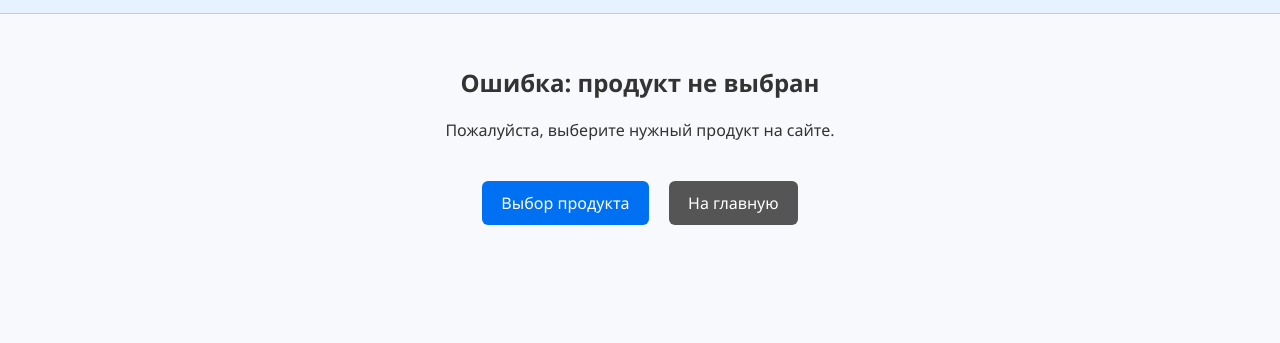
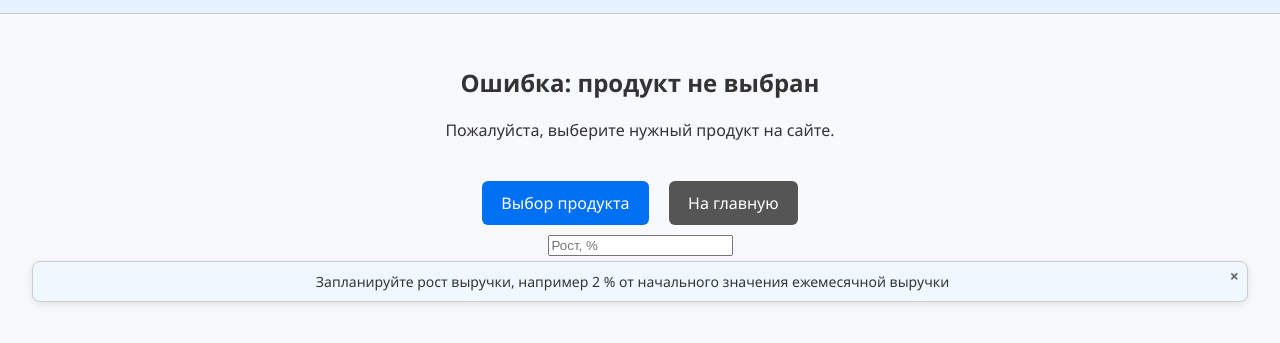
Before and after one commit to DenisNaletov/finServices, a plain HTML site: page index.html in a window 1280 px wide. Shown: the part 59-402 px from the top of the page. Drawn offline with Linux system fonts and the light colour scheme.

Commit message:
Update index.html

```diff
--- a/index.html
+++ b/index.html
@@ -5,6 +5,36 @@
   <meta name="viewport" content="width=device-width, initial-scale=1.0"/>
   <title>FinService Loader</title>
   <link rel="stylesheet" href="style.css" />
+  <style>
+    .input-hint {
+      position: relative;
+      background: #f0f8ff;
+      border: 1px solid #ccc;
+      border-radius: 8px;
+      padding: 10px 25px 10px 10px;
+      font-size: 14px;
+      margin-top: 5px;
+      box-shadow: 0 2px 8px rgba(0,0,0,0.1);
+    }
+
+    .close-tooltip {
+      position: absolute;
+      top: 6px;
+      right: 8px;
+      font-size: 16px;
+      font-weight: bold;
+      color: #666;
+      cursor: pointer;
+      line-height: 1;
+    }
+
+    @media screen and (max-width: 768px) {
+      .input-hint {
+        font-size: 15px;
+        max-width: 90vw;
+      }
+    }
+  </style>
   <script>
     const map = {
       bizru: "finServiceRuSmallBusiness",
@@ -34,7 +64,23 @@
             <a href="https://naletov.org/products/" class="btn">Выбор продукта</a>
             <a href="https://naletov.org/" class="btn btn-secondary">На главную</a>
           </div>
+
+          <div class="input-with-icon">
+            <i class="fa fa-arrow-up"></i>
+            <input type="number" name="revenueGrowthPercent" placeholder="Рост, %"/>
+            <div class="input-hint">
+              <span class="close-tooltip">&times;</span>
+              Запланируйте рост выручки, например 2 % от начального значения ежемесячной выручки
+            </div>
+          </div>
         `;
+
+        // навешиваем обработчики на крестики
+        document.querySelectorAll('.close-tooltip').forEach(btn => {
+          btn.addEventListener('click', () => {
+            btn.parentElement.style.display = 'none';
+          });
+        });
       }
     });
   </script>
```
